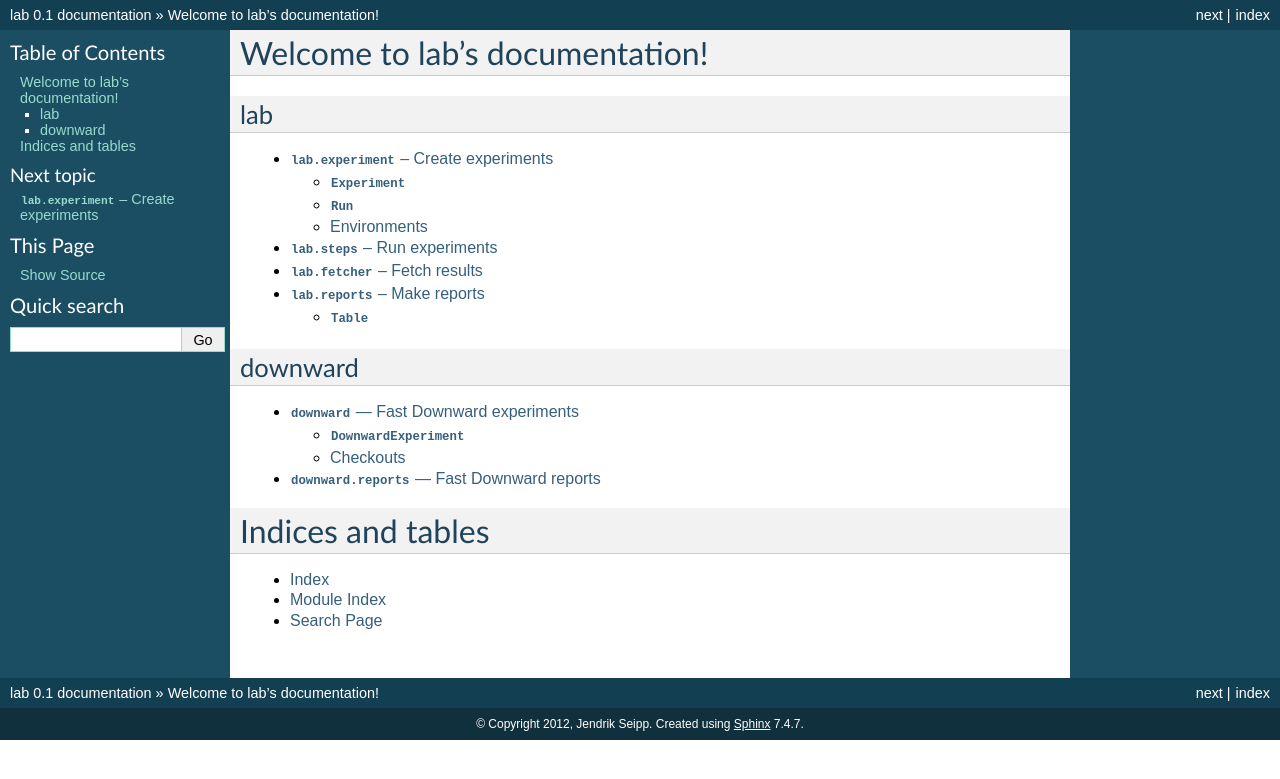
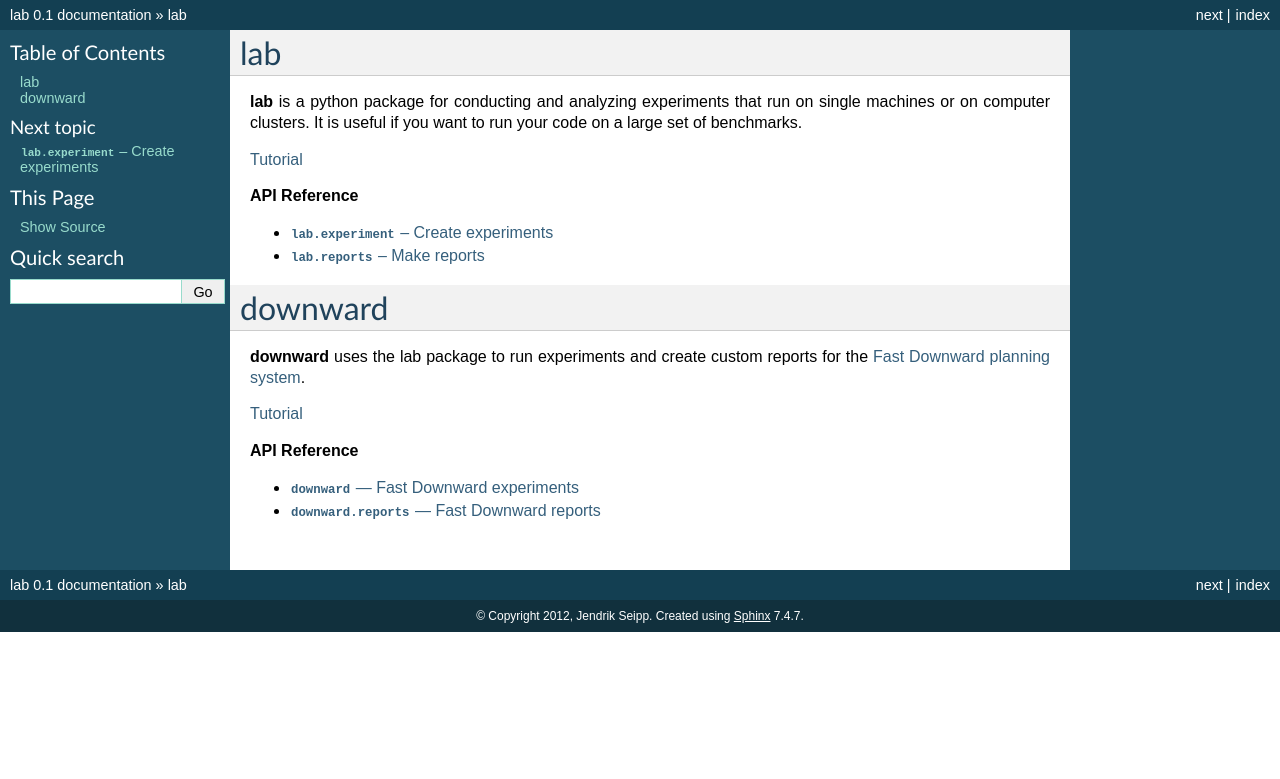
Before and after one commit to aibasel/lab, a Sphinx documentation site: the page built from docs/index.rst, in a window 1280 px wide. Shown: the top 779 px of the page. Built offline with Sphinx 7.4.7, drawn with Linux system fonts in a browser that asks for light colours.

Commit message:
write more docs, include tutorials

```diff
--- a/README.txt
+++ b/README.txt
@@ -39,3 +39,9 @@
 looking at `examples/initial-opt-config.py` and adapting it to your needs.
 Most of the available methods and options can be found in the
 `examples/showcase-options.py` example.
+
+
+Documentation
+=============
+Short tutorials and API references can be found at
+http://readthedocs.org/docs/lab/.
--- a/docs/downward.experiment.rst
+++ b/docs/downward.experiment.rst
@@ -9,8 +9,8 @@
 
 .. _checkouts:
 
-Checkouts
----------
+:class:`Checkout`
+-----------------
 .. autoclass:: downward.checkouts.HgCheckout
 .. autoclass:: downward.checkouts.Translator
 .. autoclass:: downward.checkouts.Preprocessor
--- /dev/null
+++ b/docs/downward.tutorial.rst
@@ -0,0 +1,45 @@
+.. _downward.tutorial:
+
+Tutorial
+========
+
+The script below is an example Fast Downward experiment. It is located
+at ``examples/initial-opt-config.py``. You can see the available steps with ::
+
+    $ ./initial-opt-config.py
+    usage: initial-opt-config.py [-h] [-l {DEBUG,INFO,WARNING}] [steps [steps ...]]
+
+    positional arguments:
+      steps
+
+    optional arguments:
+      -h, --help            show this help message and exit
+      -l {DEBUG,INFO,WARNING}, --log-level {DEBUG,INFO,WARNING}
+
+    Available steps:
+    ================
+     1 build-preprocess-exp           build(stage='preprocess')
+     2 run-preprocess-exp             run(stage='preprocess')
+     3 fetch-preprocess-results       fetcher('/home/jendrik/lab/experiments/js-initial-opt-config-p', write_combined_props=False, eval_dir='/home/jendrik/lab/preprocessed-tasks', copy_all=True)
+     4 build-search-exp               build(stage='search')
+     5 run-search-exp                 run(stage='search')
+     6 fetch-search-results           fetcher('/home/jendrik/lab/experiments/js-initial-opt-config')
+     7 report-abs-d                   absolutereport('/home/jendrik/lab/experiments/js-initial-opt-config-eval', '/home/jendrik/lab/experiments/js-initial-opt-config-eval/js-initial-opt-config-abs-d.html')
+     8 report-abs-p                   absolutereport('/home/jendrik/lab/experiments/js-initial-opt-config-eval', '/home/jendrik/lab/experiments/js-initial-opt-config-eval/js-initial-opt-config-abs-p.html')
+     9 report-suite                   suitereport('/home/jendrik/lab/experiments/js-initial-opt-config-eval', '/home/jendrik/lab/experiments/js-initial-opt-config-eval/js-initial-opt-config_solved_suite.py')
+    10 publish_reports                publish_reports()
+    11 zip-exp-dir                    call(['tar', '-czf', 'js-initial-opt-config.tar.gz', 'js-initial-opt-config'], cwd='/home/jendrik/lab/experiments')
+    12 remove-exp-dir                 rmtree('/home/jendrik/lab/experiments/js-initial-opt-config')
+
+
+You can run the individual steps with ::
+
+    ./initial-opt-config.py 1
+    ./initial-opt-config.py {2..4}
+    ./initial-opt-config.py run-search-exp
+
+
+The comments should help you understand how to use this file as a basis for your
+own experiments.
+
+.. literalinclude:: ../examples/initial-opt-config.py
--- a/docs/index.rst
+++ b/docs/index.rst
@@ -1,34 +1,30 @@
-.. lab documentation master file, created by
-   sphinx-quickstart on Thu Jan 19 16:59:00 2012.
-   You can adapt this file completely to your liking, but it should at least
-   contain the root `toctree` directive.
+lab
+===
+**lab** is a python package for conducting and analyzing experiments that run on
+single machines or on computer clusters. It is useful if you want to run your
+code on a large set of benchmarks.
 
-Welcome to lab's documentation!
-===============================
+:ref:`lab.tutorial`
 
-lab
----
+**API Reference**
 
 .. toctree::
-   :maxdepth: 2
+   :maxdepth: 1
 
    lab.experiment
    lab.reports
 
 downward
---------
+========
+**downward** uses the lab package to run experiments and create custom reports
+for the `Fast Downward planning system <http://www.fast-downward.org>`_.
+
+:ref:`downward.tutorial`
+
+**API Reference**
 
 .. toctree::
-   :maxdepth: 2
+   :maxdepth: 1
 
    downward.experiment
    downward.reports
-
-
-
-Indices and tables
-==================
-
-* :ref:`genindex`
-* :ref:`modindex`
-* :ref:`search`
--- a/docs/lab.experiment.rst
+++ b/docs/lab.experiment.rst
@@ -20,8 +20,8 @@
 
 .. _environments:
 
-Environments
-------------
+:class:`Environment`
+--------------------
 .. autoclass:: lab.environments.LocalEnvironment
 .. autoclass:: lab.environments.GkiGridEnvironment
 
@@ -29,7 +29,7 @@
 .. _steps:
 
 :mod:`lab.steps` -- Run experiments
-===================================
+-----------------------------------
 
 .. autoclass:: lab.steps.Step
    :members:
@@ -37,7 +37,7 @@
 
 
 :mod:`lab.fetcher` -- Fetch results
-===================================
+-----------------------------------
 
 .. autoclass:: lab.fetcher.Fetcher
    :members: __call__
--- /dev/null
+++ b/docs/lab.tutorial.rst
@@ -0,0 +1,40 @@
+.. _lab.tutorial:
+
+Tutorial
+========
+
+The script below is a simple experiment. It is located
+at ``examples/simple/simple-exp.py``. You can see the available steps with ::
+
+    $ ./simple-exp.py
+    usage: simple-exp.py [-h] [-l {DEBUG,INFO,WARNING}] [steps [steps ...]]
+
+    positional arguments:
+      steps
+
+    optional arguments:
+      -h, --help            show this help message and exit
+      -l {DEBUG,INFO,WARNING}, --log-level {DEBUG,INFO,WARNING}
+
+    Available steps:
+    ================
+     1 build           build()
+     2 start           run()
+     3 fetch           fetcher('/tmp/simple-exp')
+     4 report          report('/tmp/simple-exp-eval', '/tmp/simple-exp-eval/simple-exp.html')
+     5 zip-exp-dir     call(['tar', '-czf', 'simple-exp.tar.gz', 'simple-exp'], cwd='/tmp')
+     6 publish_reports publish_reports()
+     7 remove-exp-dir  rmtree('/tmp/simple-exp')
+
+
+You can run the individual steps with ::
+
+    ./simple-exp.py 1
+    ./simple-exp.py {2..4}
+    ./simple-exp.py zip-exp-dir
+
+
+The comments should help you understand how to use this file as a basis for your
+own experiments.
+
+.. literalinclude:: ../examples/simple/simple-exp.py
```
